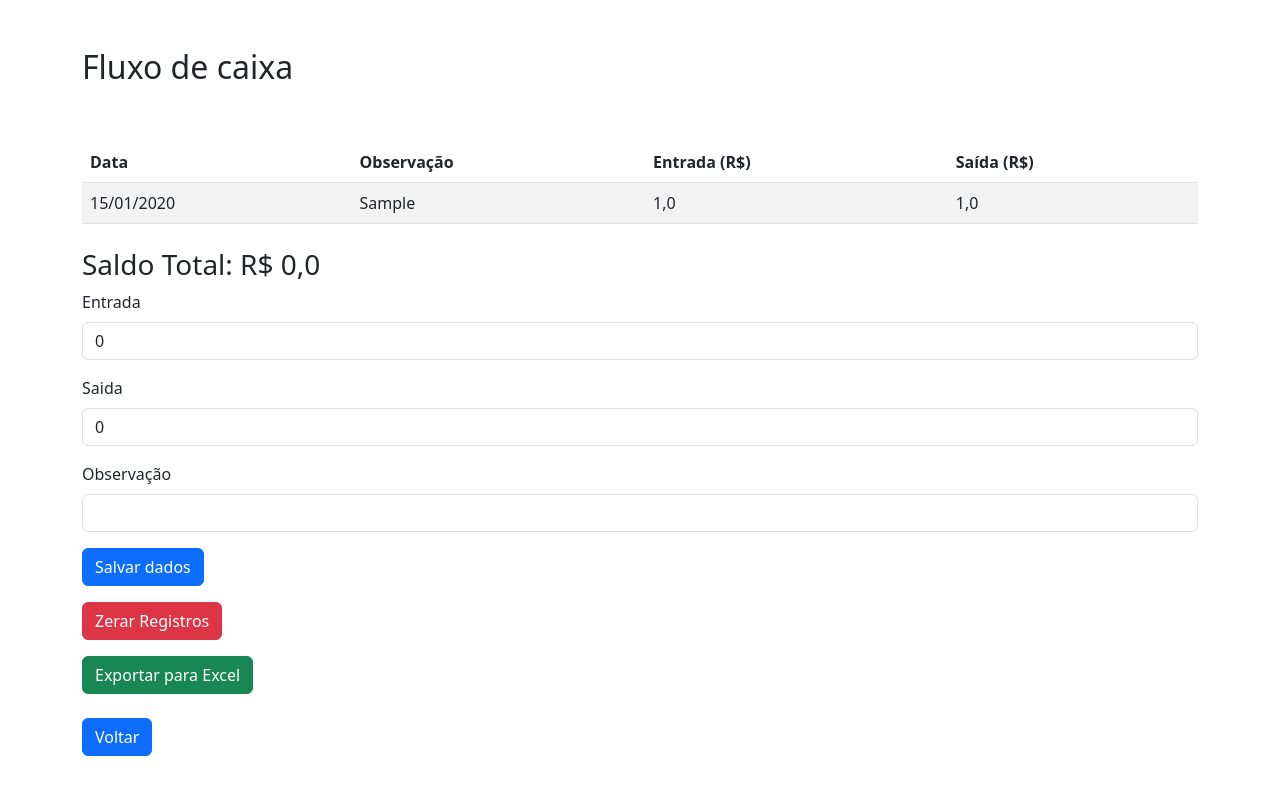
After one commit to Ary-Pedro/setup_DeAaZTour, a Django app: page /resumoMensal/ in a window 1280 px wide. The commit adds this page. Run offline with Django 5.2, Linux system fonts and the light colour scheme; a user stored in the database is signed in; tables that the repository leaves empty hold one stand-in row (values such as "Sample post"); some libraries are stand-ins or nearby versions.

Commit message:
atualização de fluxo de caixa

```diff
--- a/apps/client/templates/buscasCliente/dadosCliente.html
+++ b/apps/client/templates/buscasCliente/dadosCliente.html
@@ -101,6 +101,12 @@
                {% for anexo in cadastro.anexos.all %}
 
                        <a href="{{ anexo.arquivo.url }}" target="_blank">{{ anexo.arquivo.name }}</a>
+
+                       <form action="{% url 'excluir_anexo' anexo.id %}" method="POST" style="display:inline;">
+                        {% csrf_token %}
+                        <button type="submit" onclick="return confirm('Tem certeza que deseja excluir este anexo?');">Excluir</button>
+                    </form>
+
                   <br>
                {% endfor %}
 
--- a/apps/client/urls.py
+++ b/apps/client/urls.py
@@ -15,5 +15,8 @@ urlpatterns = [
     #remover
 
     path(f"btn-complete/cliente/-<int:pk>", views.Validar.as_view(), name="cliente_complete"),
+
+    path('excluir-anexo/<int:anexo_id>/', views.excluir_anexo, name='excluir_anexo'),
+
     # -------------------------------------------------------------------------------------------------------------------
 ]
--- a/apps/service/templates/buncasVendas/dadosVenda.html
+++ b/apps/service/templates/buncasVendas/dadosVenda.html
@@ -73,6 +73,12 @@
                 {% for anexo in cadastro.anexos.all %}
 
                         <a href="{{ anexo.arquivo.url }}" target="_blank">{{ anexo.arquivo.name }}</a>
+
+                        <form action="{% url 'excluir_anexo' anexo.id %}" method="POST" style="display:inline;">
+                            {% csrf_token %}
+                            <button type="submit" onclick="return confirm('Tem certeza que deseja excluir este anexo?');">Excluir</button>
+                        </form>
+
                    <br>
                 {% endfor %}
 
--- a/apps/service/urls.py
+++ b/apps/service/urls.py
@@ -11,6 +11,8 @@ urlpatterns = [
     path(f"buscar/", views.Procurar.as_view(), name="procurarVenda"),
     path('buscar/dados/<int:dados_id>/', views.DadosCadastros.as_view(), name='dadosVenda'),
     path(f"btn-complete/venda/-<int:pk>", views.Validar.as_view(), name="venda_complete"),
+    path('excluir-anexo/<int:anexo_id>/', views.excluir_anexo, name='excluir_anexo'),
+
 
     # -------------------------------------------------------------------------------------------------------------------
 
--- a/apps/service/view/views.py
+++ b/apps/service/view/views.py
@@ -20,6 +20,7 @@ from django.shortcuts import get_object_or_404
 # INFO: funções uso geral
 from django.views.generic import CreateView, DeleteView, ListView, UpdateView, View
 from django import forms
+from django.shortcuts import redirect, get_object_or_404
 
 # INFO: Data
 from django.utils.timezone import now
@@ -31,6 +32,10 @@ from django.shortcuts import render
 from .forms import VendaForm
 
 
+def excluir_anexo(request, anexo_id):
+    anexo = get_object_or_404(Anexo, id=anexo_id)
+    anexo.delete()
+    return redirect(request.META.get("HTTP_REFERER", "ListagemCliente"))
 
 # INFO: Venda  --------------------------------------------------------------------------------------------------------
 
--- a/apps/worker/models.py
+++ b/apps/worker/models.py
@@ -5,6 +5,7 @@ from django.dispatch import receiver
 from django.db.models.signals import pre_save
 from django.contrib.auth.models import Group, Permission, AbstractUser, BaseUserManager
 from django.core.exceptions import ValidationError
+from django.db.models import Sum
 
 
 class CustomUserManager(BaseUserManager):
@@ -160,3 +161,18 @@ class Funcionario(AbstractUser):
 @receiver(pre_save, sender=Funcionario)
 def update_nome(sender, instance, **kwargs):
     instance.nome = f"{instance.first_name} {instance.last_name}"
+
+
+
+
+class ContasMensal(models.Model):
+    observacao = models.CharField(max_length=500, null=True, blank=True, verbose_name="Observação")
+    entrada = models.FloatField(null=True, blank=True, default=0)
+    saida = models.FloatField(null=True, blank=True, default=0)
+    created_at = models.DateTimeField(auto_now_add=True)
+
+    @staticmethod
+    def calcular_saldo():
+        total_entrada = ContasMensal.objects.aggregate(Sum('entrada'))['entrada__sum'] or 0
+        total_saida = ContasMensal.objects.aggregate(Sum('saida'))['saida__sum'] or 0
+        return total_entrada - total_saida
--- /dev/null
+++ b/apps/worker/templates/contas/contas.html
@@ -0,0 +1,81 @@
+{% load static %}
+{% load crispy_forms_filters %}
+{% load crispy_forms_tags %}
+<!DOCTYPE html>
+<html lang="pt-br">
+<head>
+    <meta charset="UTF-8">
+    <title>Despesas Mensais</title>
+    <link rel="stylesheet" href="https://cdn.jsdelivr.net/npm/bootstrap@5.3.0/dist/css/bootstrap.min.css">
+</head>
+
+<style>
+  a {
+    text-decoration: none;
+    color: inherit;
+  }
+</style>
+
+<body>
+
+<div class="container mt-5">
+    <div class="right-section">
+        <h2>Fluxo de caixa</h2><br>
+
+
+ <table class="table table-striped mt-4">
+  <thead>
+      <tr>
+          <th>Data</th>
+          <th>Observação</th>
+          <th>Entrada (R$)</th>
+          <th>Saída (R$)</th>
+      </tr>
+  </thead>
+  <tbody>
+      {% for conta in contas %}
+      <tr>
+          <td>{{ conta.created_at|date:"d/m/Y" }}</td>
+          <td>{{ conta.observacao }}</td>
+          <td>{{ conta.entrada|default:"0.00" }}</td>
+          <td>{{ conta.saida|default:"0.00" }}</td>
+      </tr>
+      {% empty %}
+      <tr>
+          <td colspan="4" class="text-center">Nenhuma movimentação registrada</td>
+      </tr>
+      {% endfor %}
+  </tbody>
+</table>
+
+
+ <h3 class="mt-4">Saldo Total: R$ {{ saldo_total }}</h3>
+
+
+        <form class="form" action="{% url 'contas' %}" method="POST">
+            {% csrf_token %}
+            {{ form|crispy }}
+            <button type="submit" class="btn btn-primary">Salvar dados</button>
+        </form>
+
+
+        <form action="{% url 'resetar_contas' %}" method="post" onsubmit="return confirm('Tem certeza que deseja resetar todas as contas?')">
+            {% csrf_token %}
+            <button type="submit" class="btn btn-danger mt-3">Zerar Registros</button>
+        </form>
+
+
+        <a href="{% url 'salvarContas' %}" class="btn btn-success mt-3">Exportar para Excel</a>
+
+        <br><br>
+
+
+
+
+        <a class="btn btn-primary" href="{% url 'home' %}">Voltar</a>
+   <br><br>
+    </div>
+</div>
+
+</body>
+</html>
--- a/apps/worker/templates/home.html
+++ b/apps/worker/templates/home.html
@@ -244,8 +244,11 @@ main {
        {% if 'Adm' in user.departamento %}
        <li><a href="{% url 'rank' %}">Ranking</a></li>
        <li><a href="{% url 'ListagemFuncionario' %}">Lista Funcionários</a></li>
+       <li><a href="{% url 'contas' %}">Fluxo de caixa</a></li>
+
            {% endif %}
        {% endif %}
+
        {% if user is not None %}
         {% if 'Exec' in user.departamento %}
        <li><a href="{% url 'Agencia' %}">Cadastrar Agência</a></li>
--- a/apps/worker/urls.py
+++ b/apps/worker/urls.py
@@ -39,6 +39,19 @@ urlpatterns = [
         views.salvar_csvClientes,
         name="salvarCliente",
     ),
+
+
+    path(
+        "export-csv-contas/",
+        views.salvar_csvContas,
+        name="salvarContas",
+    ),
+
+    path(f"resumoMensal/", views.contas.as_view() , name="contas"),
+
+    path('resetar-contas/', views.resetar_contas, name='resetar_contas'),
+
+
 ]
 
 if settings.DEBUG:
--- a/apps/worker/view/forms.py
+++ b/apps/worker/view/forms.py
@@ -1,7 +1,30 @@
 from django import forms
 from phonenumber_field.formfields import PhoneNumberField
 from django.core.exceptions import ValidationError
-from apps.worker.models import Funcionario  # Use o modelo de usuário personalizado
+from apps.worker.models import Funcionario, ContasMensal  # Use o modelo de usuário personalizado
+
+
+
+class ContasForm(forms.ModelForm):
+
+
+    class Meta:
+        model = ContasMensal
+        fields = [
+            "entrada",
+            "saida",
+            "observacao"
+        ]
+
+
+    def save(self, commit=True):
+     contas = super().save(commit=commit)
+
+
+     return contas
+
+
+
 
 
 def validar_cpf(cpf):
--- a/apps/worker/view/views.py
+++ b/apps/worker/view/views.py
@@ -10,7 +10,7 @@
 import uuid
 from django.urls import reverse_lazy
 from .forms import RegisterForm
-from apps.worker.models import Funcionario
+from apps.worker.models import Funcionario, ContasMensal
 from setup_DeAaZTour import settings
 from apps.client.models import Cliente
 from apps.service.models import Venda
@@ -26,9 +26,62 @@
 from django.utils.timezone import now
 from dateutil.relativedelta import relativedelta  # Usando relativedelta para manipulação de meses
 from django.db.models import Count
+from .forms import ContasForm
 
 User = get_user_model()
 
+
+def salvar_csvContas(request):
+    response = HttpResponse(content_type="text/csv")
+    response["Content-Disposition"] = (
+        "attachment; filename=dadosClientes_" + str(datetime.datetime.now()) + ".csv"
+    )
+
+    writer = csv.writer(response)
+    writer.writerow(
+        [
+            "Data",
+            "Observação",
+            "Entrada",
+            "Saída",
+
+        ]
+    )  # Cabeçalho do CSV
+
+
+    contas = ContasMensal.objects.all()
+
+    for contas in contas:
+
+        writer.writerow(
+            [
+                contas.created_at.strftime("%d/%m/%Y") if contas.created_at else "Sem Data",
+                contas.observacao if contas.observacao else "Sem observação",
+                contas.entrada,
+                contas.saida,
+
+
+            ]
+        )
+    return response
+
+
+class contas(LoginRequiredMixin, CreateView):
+    model = ContasMensal
+    form_class = ContasForm  # Defina a classe do formulário aqui
+    template_name = "contas/contas.html"
+    success_url = reverse_lazy("contas")
+
+
+    def get_context_data(self, **kwargs):
+        context = super().get_context_data(**kwargs)
+        context["saldo_total"] = ContasMensal.calcular_saldo()
+        context["contas"] = ContasMensal.objects.all()  # Para listar todas as entradas e saídas
+        return context
+
+def resetar_contas(request):
+    ContasMensal.objects.all().delete()
+    return redirect("contas")
 
 # IDEA: Dados Cadastrais ----------------------------------------------------------------------------------------------------
 # INFO: Campo de login da conta
```
Also changed, not shown: apps/client/view/views.py (+8 -1 lines).
